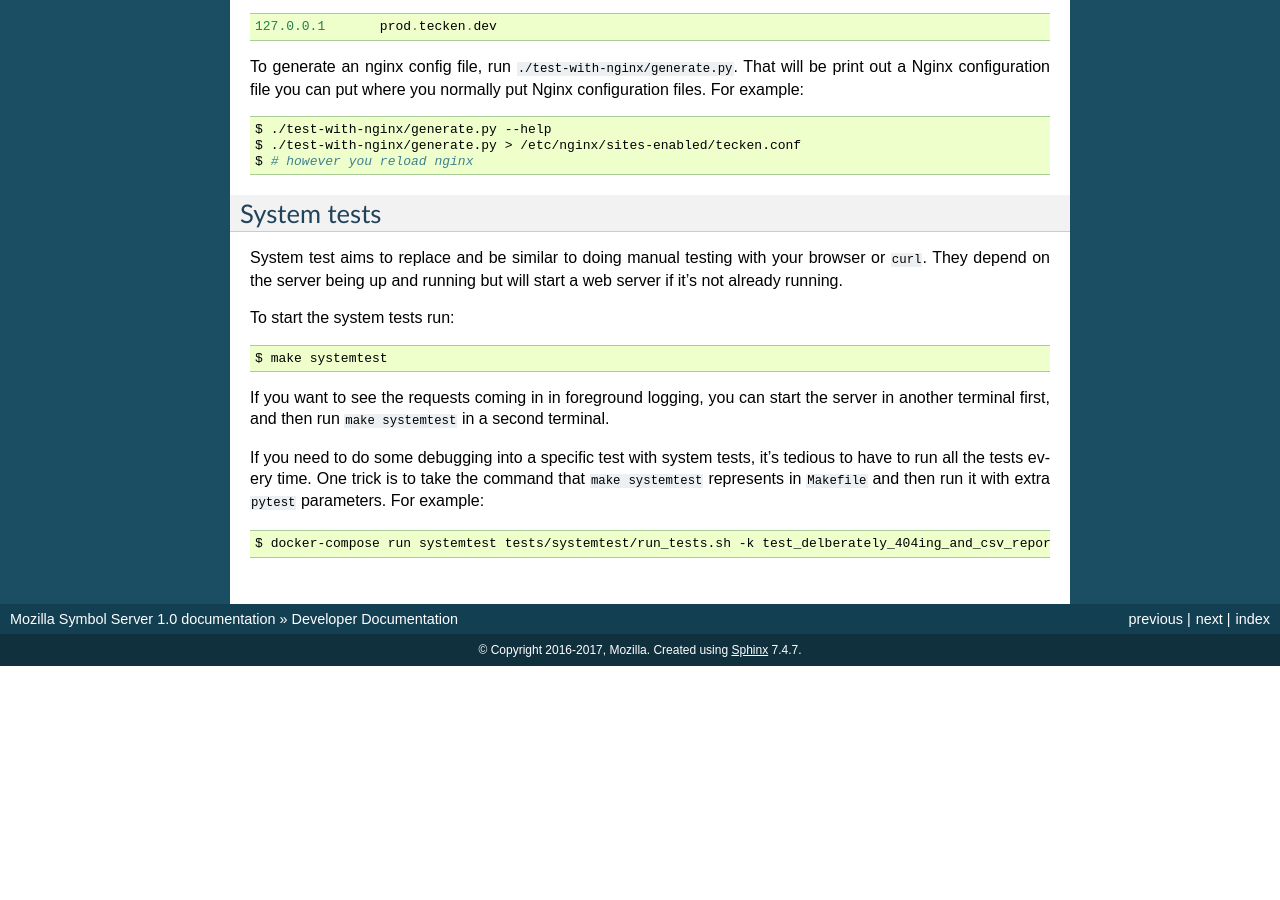
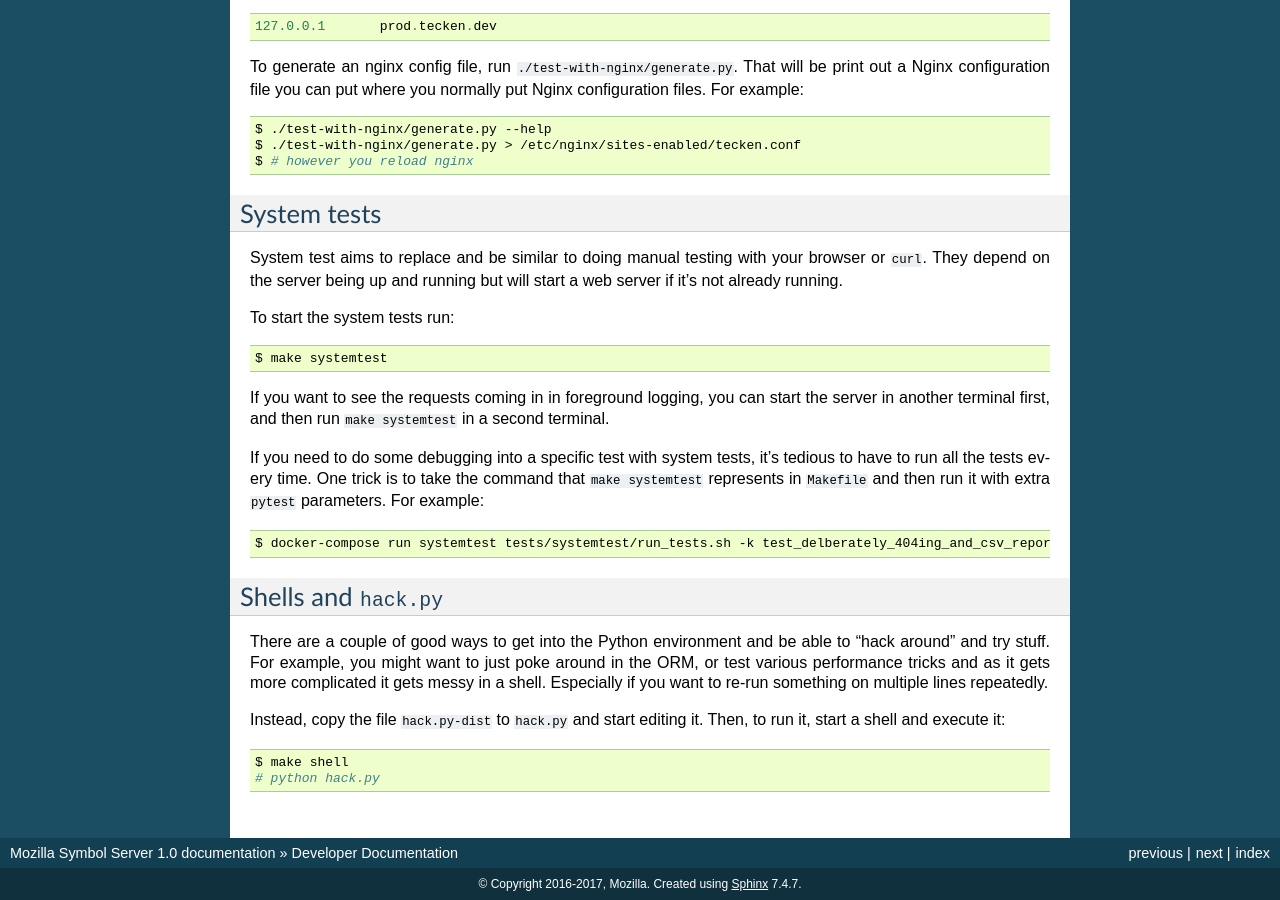
Before and after one commit to mozilla-services/tecken, a Sphinx documentation site: the page built from docs/dev.rst, in a window 1280 px wide and 900 px high, scrolled down 4724 px. Built offline with Sphinx 7.4.7, drawn with Linux system fonts in a browser that asks for light colours; before the commit the page ends 5390 px from its top, so only the background shows below that; some of the changed text lies outside the part shown.

Commit message:
tips on how to debug with a file (#192)

```diff
--- a/docs/dev.rst
+++ b/docs/dev.rst
@@ -363,3 +363,20 @@ and then run it with extra ``pytest`` parameters. For example:
 .. code-block:: shell
 
     $ docker-compose run systemtest tests/systemtest/run_tests.sh -k test_delberately_404ing_and_csv_reporting
+
+Shells and ``hack.py``
+======================
+
+There are a couple of good ways to get into the Python environment and
+be able to "hack around" and try stuff. For example, you might want to just
+poke around in the ORM, or test various performance tricks and as it
+gets more complicated it gets messy in a shell. Especially if you want to
+re-run something on multiple lines repeatedly.
+
+Instead, copy the file ``hack.py-dist`` to ``hack.py`` and start editing it.
+Then, to run it, start a shell and execute it:
+
+.. code-block:: shell
+
+    $ make shell
+    # python hack.py
```
Also changed, not shown: other parts of docs/dev.rst (+1 -1 lines), 2 other files.
